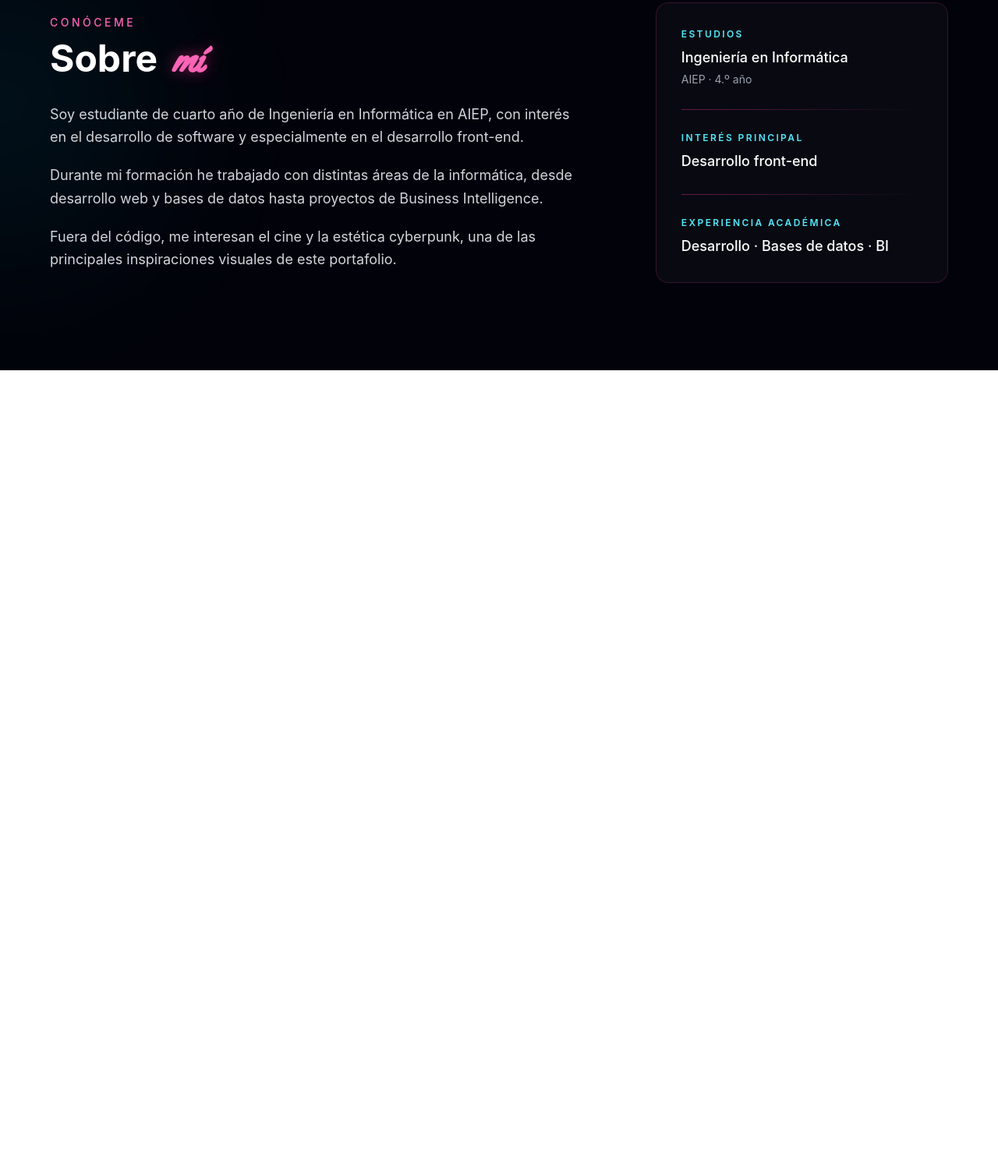
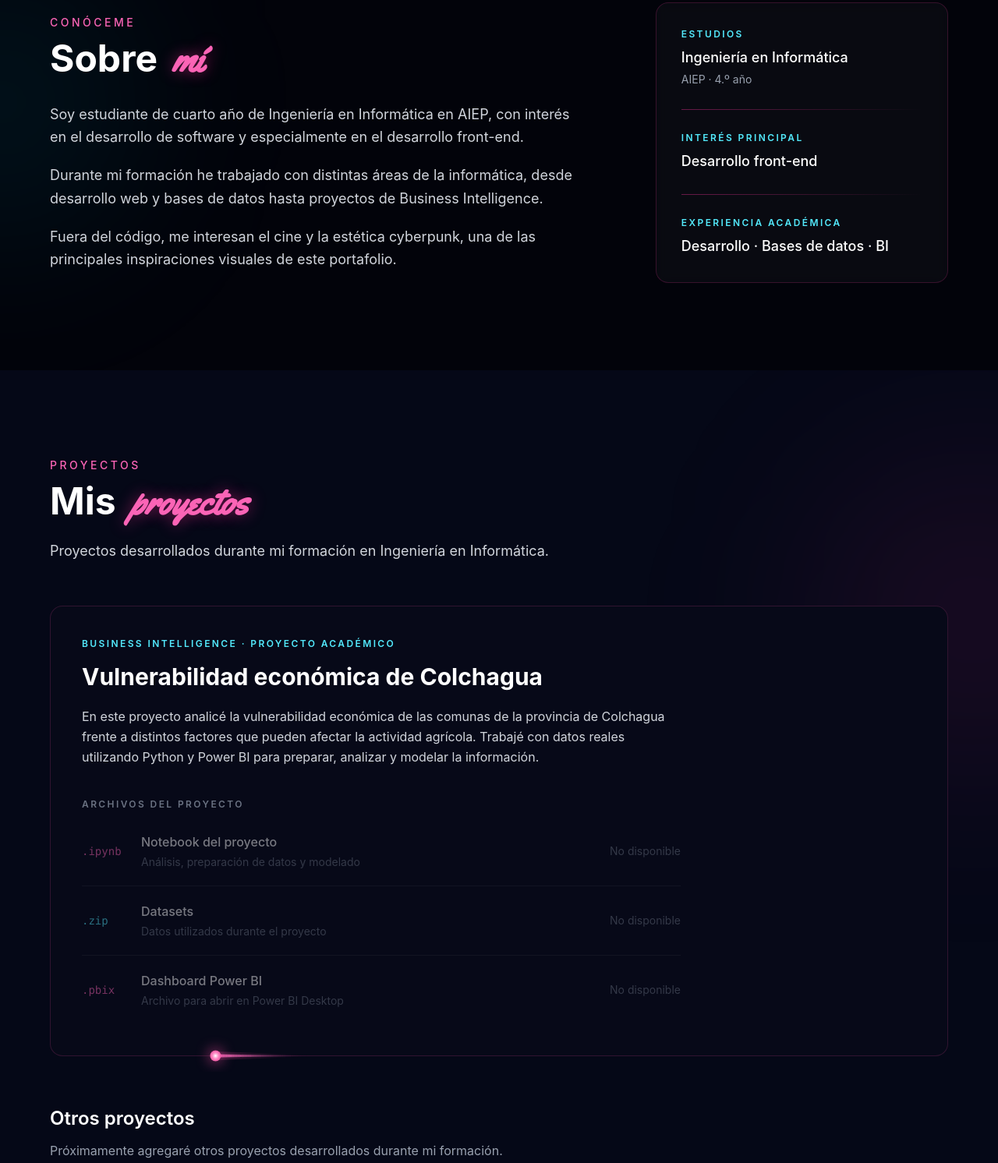
Before and after one commit to AleGITM/Portafolio, an Astro site: page / in a window 1280 px wide. Shown: the part 909-2401 px from the top of the page at 78% size. Before the commit the page ends 1384 px from the top, so only its background shows below. Built offline with nearby package versions, Linux system fonts and the light colour scheme; Astro itself is replaced by a stand-in of ours.

Commit message:
feat: agregar sección de proyectos

```diff
--- /dev/null
+++ b/src/components/Proyectos.astro
@@ -0,0 +1,268 @@
+<section
+	id="proyectos"
+	class="relative overflow-hidden bg-[#050817] px-6 py-24 sm:py-28"
+>
+	<!-- Iluminación ambiental -->
+	<div
+		class="pointer-events-none absolute -right-40 top-32 h-96 w-96 rounded-full bg-pink-500/10 blur-[130px]"
+	></div>
+
+	<div class="relative z-10 mx-auto max-w-6xl">
+
+		<div class="max-w-3xl">
+			<p class="mb-3 text-sm font-medium uppercase tracking-[0.25em] text-pink-400">
+				Proyectos
+			</p>
+
+			<h2 class="text-4xl font-bold text-white sm:text-5xl">
+				Mis
+				<span
+					class="font-accent ml-2 text-pink-400 [text-shadow:0_0_20px_rgba(255,46,151,0.45)]"
+				>
+					proyectos
+				</span>
+			</h2>
+
+			<p class="mt-6 text-base leading-relaxed text-gray-300 sm:text-lg">
+				Proyectos desarrollados durante mi formación en Ingeniería en Informática.
+			</p>
+		</div>
+
+		<!-- Proyecto destacado con punto de neón que recorre el borde -->
+		<div class="neon-border mt-14">
+			<article class="neon-border-content p-7 sm:p-9 lg:p-10">
+
+				<p
+					class="text-xs font-semibold uppercase tracking-[0.2em] text-cyan-300"
+				>
+					Business Intelligence · Proyecto académico
+				</p>
+
+				<h3 class="mt-4 text-2xl font-bold text-white sm:text-3xl">
+					Vulnerabilidad económica de Colchagua
+				</h3>
+
+				<p class="mt-5 max-w-3xl leading-relaxed text-gray-300">
+					En este proyecto analicé la vulnerabilidad económica de las comunas de
+					la provincia de Colchagua frente a distintos factores que pueden afectar
+					la actividad agrícola. Trabajé con datos reales utilizando Python y
+					Power BI para preparar, analizar y modelar la información.
+				</p>
+
+				<!-- Archivos del proyecto -->
+				<div class="mt-10 max-w-3xl">
+					<p
+						class="mb-2 text-xs font-semibold uppercase tracking-[0.2em] text-gray-500"
+					>
+						Archivos del proyecto
+					</p>
+
+					<div
+						class="flex cursor-not-allowed items-center gap-5 border-b border-white/10 py-5 opacity-45"
+						aria-disabled="true"
+					>
+						<span class="w-14 shrink-0 font-mono text-sm text-pink-400">
+							.ipynb
+						</span>
+
+						<div class="min-w-0 flex-1">
+							<p class="font-medium text-white">
+								Notebook del proyecto
+							</p>
+							<p class="mt-1 text-sm text-gray-500">
+								Análisis, preparación de datos y modelado
+							</p>
+						</div>
+
+						<span class="hidden text-sm text-gray-500 sm:block">
+							No disponible
+						</span>
+					</div>
+
+					<div
+						class="flex cursor-not-allowed items-center gap-5 border-b border-white/10 py-5 opacity-45"
+						aria-disabled="true"
+					>
+						<span class="w-14 shrink-0 font-mono text-sm text-cyan-300">
+							.zip
+						</span>
+
+						<div class="min-w-0 flex-1">
+							<p class="font-medium text-white">
+								Datasets
+							</p>
+							<p class="mt-1 text-sm text-gray-500">
+								Datos utilizados durante el proyecto
+							</p>
+						</div>
+
+						<span class="hidden text-sm text-gray-500 sm:block">
+							No disponible
+						</span>
+					</div>
+
+					<div
+						class="flex cursor-not-allowed items-center gap-5 py-5 opacity-45"
+						aria-disabled="true"
+					>
+						<span class="w-14 shrink-0 font-mono text-sm text-pink-400">
+							.pbix
+						</span>
+
+						<div class="min-w-0 flex-1">
+							<p class="font-medium text-white">
+								Dashboard Power BI
+							</p>
+							<p class="mt-1 text-sm text-gray-500">
+								Archivo para abrir en Power BI Desktop
+							</p>
+						</div>
+
+						<span class="hidden text-sm text-gray-500 sm:block">
+							No disponible
+						</span>
+					</div>
+				</div>
+
+			</article>
+
+			<!-- data-vuelta: segundos que tarda el punto en dar una vuelta completa -->
+			<canvas class="neon-canvas" data-vuelta="6.5" aria-hidden="true"></canvas>
+		</div>
+
+		<!-- Espacio para incorporar proyectos reales posteriormente -->
+		<div class="mt-16">
+			<h3 class="text-2xl font-semibold text-white">
+				Otros proyectos
+			</h3>
+
+			<p class="mt-3 max-w-2xl leading-relaxed text-gray-400">
+				Próximamente agregaré otros proyectos desarrollados durante mi formación.
+			</p>
+		</div>
+
+	</div>
+</section>
+
+<script>
+	// Dibuja un punto de neón con estela que recorre el contorno redondeado de la tarjeta
+	const canvas = document.querySelector('.neon-canvas');
+	const card = canvas ? canvas.parentElement : null;
+	const sinMovimiento = window.matchMedia('(prefers-reduced-motion: reduce)').matches;
+
+	if (canvas && card && !sinMovimiento) {
+		const ctx = canvas.getContext('2d');
+		const PAD = 20; // margen extra del canvas (debe coincidir con el CSS)
+		const RADIO = 16; // igual al border-radius de la tarjeta (1rem)
+		const VUELTA = Number(canvas.dataset.vuelta) * 1000; // milisegundos por vuelta
+		const LARGO_ESTELA = 130; // largo de la estela en píxeles
+		const SEGMENTOS = 70; // tramos en que se divide la estela
+
+		let w = 0;
+		let h = 0;
+		let total = 0;
+
+		// Ajusta el canvas al tamaño actual de la tarjeta (también en pantallas retina)
+		function medir() {
+			const dpr = window.devicePixelRatio || 1;
+			const ancho = card.offsetWidth + PAD * 2;
+			const alto = card.offsetHeight + PAD * 2;
+			canvas.width = ancho * dpr;
+			canvas.height = alto * dpr;
+			canvas.style.width = ancho + 'px';
+			canvas.style.height = alto + 'px';
+			ctx.setTransform(dpr, 0, 0, dpr, 0, 0);
+
+			w = card.offsetWidth - 1;
+			h = card.offsetHeight - 1;
+			total = 2 * (w - 2 * RADIO) + 2 * (h - 2 * RADIO) + 2 * Math.PI * RADIO;
+		}
+
+		// Devuelve la posición [x, y] a una distancia d recorrida sobre el contorno
+		function punto(d) {
+			const r = RADIO;
+			const lado = w - 2 * r;
+			const alto = h - 2 * r;
+			const arco = (Math.PI * r) / 2;
+			d = ((d % total) + total) % total;
+
+			if (d < lado) return [r + d, 0];
+			d -= lado;
+			if (d < arco) {
+				const a = d / r;
+				return [w - r + Math.sin(a) * r, r - Math.cos(a) * r];
+			}
+			d -= arco;
+			if (d < alto) return [w, r + d];
+			d -= alto;
+			if (d < arco) {
+				const a = d / r;
+				return [w - r + Math.cos(a) * r, h - r + Math.sin(a) * r];
+			}
+			d -= arco;
+			if (d < lado) return [w - r - d, h];
+			d -= lado;
+			if (d < arco) {
+				const a = d / r;
+				return [r - Math.sin(a) * r, h - r + Math.cos(a) * r];
+			}
+			d -= arco;
+			if (d < alto) return [0, h - r - d];
+			d -= alto;
+			const a = d / r;
+			return [r - Math.cos(a) * r, r - Math.sin(a) * r];
+		}
+
+		function dibujar(ahora) {
+			ctx.clearRect(0, 0, canvas.width, canvas.height);
+			ctx.save();
+			// El contorno queda centrado sobre la línea del borde de la tarjeta
+			ctx.translate(PAD + 0.5, PAD + 0.5);
+
+			const cabeza = ((ahora % VUELTA) / VUELTA) * total;
+			const paso = LARGO_ESTELA / SEGMENTOS;
+			ctx.lineCap = 'butt';
+
+			// Estela: de la cola (invisible) hacia el punto (más fuerte y gruesa)
+			for (let i = SEGMENTOS - 1; i >= 0; i--) {
+				const f = 1 - i / SEGMENTOS; // 1 junto al punto, 0 al final de la cola
+				const [x1, y1] = punto(cabeza - (i + 1) * paso);
+				const [x2, y2] = punto(cabeza - i * paso);
+
+				ctx.beginPath();
+				ctx.moveTo(x1, y1);
+				ctx.lineTo(x2, y2);
+
+				// Halo suave
+				ctx.strokeStyle = `rgba(236, 72, 153, ${f * f * 0.25})`;
+				ctx.lineWidth = 2 + f * 9;
+				ctx.stroke();
+
+				// Núcleo de la estela
+				ctx.strokeStyle = `rgba(255, 110, 190, ${f * f})`;
+				ctx.lineWidth = 0.8 + f * 3.2;
+				ctx.stroke();
+			}
+
+			// Punto principal con brillo
+			const [px, py] = punto(cabeza);
+			ctx.shadowColor = '#ec4899';
+			ctx.shadowBlur = 18;
+			const degradado = ctx.createRadialGradient(px, py, 0, px, py, 8);
+			degradado.addColorStop(0, '#ffffff');
+			degradado.addColorStop(0.45, '#ff8fc8');
+			degradado.addColorStop(1, '#ec4899');
+			ctx.fillStyle = degradado;
+			ctx.beginPath();
+			ctx.arc(px, py, 7, 0, Math.PI * 2);
+			ctx.fill();
+
+			ctx.restore();
+			requestAnimationFrame(dibujar);
+		}
+
+		medir();
+		new ResizeObserver(medir).observe(card);
+		requestAnimationFrame(dibujar);
+	}
+</script>
--- a/src/pages/index.astro
+++ b/src/pages/index.astro
@@ -2,11 +2,13 @@
 import Layout from '../layouts/Layout.astro';
 import Hero from '../components/Hero.astro';
 import SobreMi from '../components/SobreMi.astro';
+import Proyectos from '../components/Proyectos.astro';
 ---
 
 <Layout>
 	<main>
 		<Hero />
 		<SobreMi />
+		<Proyectos />
 	</main>
 </Layout>
--- a/src/styles/global.css
+++ b/src/styles/global.css
@@ -1,7 +1,34 @@
 @import url('https://fonts.googleapis.com/css2?family=Yellowtail&display=swap');
 @import "tailwindcss";
 
-/* Tipografía de acento para identidad y elementos destacados */
+/* Tipografía de acento reutilizable */
 .font-accent {
 	font-family: 'Yellowtail', cursive;
 }
+
+/* Tarjeta de proyecto con borde base tenue */
+.neon-border {
+	position: relative;
+	border: 1px solid rgba(236, 72, 153, 0.18);
+	border-radius: 1rem;
+	background: #070918;
+}
+
+.neon-border-content {
+	position: relative;
+	border-radius: inherit;
+}
+
+/* Canvas más grande que la tarjeta para que el punto pueda sobresalir del borde */
+.neon-canvas {
+	position: absolute;
+	top: -21px; /* margen extra (20px) + 1px del borde */
+	left: -21px;
+	pointer-events: none;
+}
+
+@media (prefers-reduced-motion: reduce) {
+	.neon-canvas {
+		display: none;
+	}
+}
```
